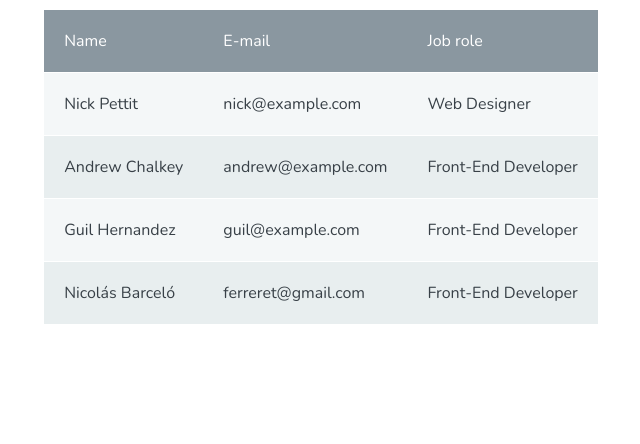
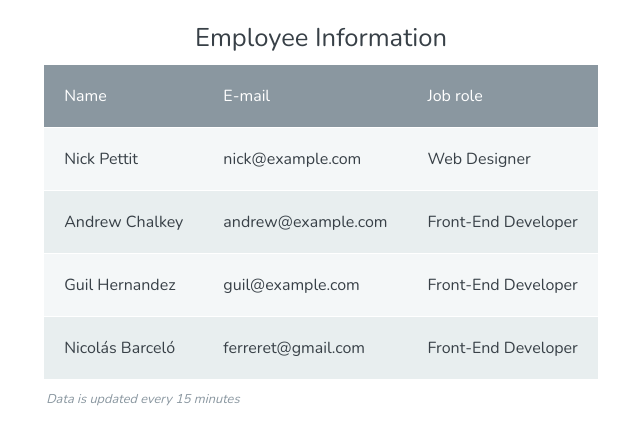
Before and after one commit to ferreret/th-html-tables, a plain HTML site: page index.html in a window 1280 px wide. Shown: the whole page, without its empty margins (319-959 px from the left). Drawn offline with nearby package versions, Linux system fonts and the light colour scheme.

Commit message:
Fin del ejemplo

```diff
--- a/index.html
+++ b/index.html
@@ -11,6 +11,7 @@
   <body>
 
     <table>
+      <caption>Employee Information</caption>
       <thead>
         <tr>
           <th scope="col">Name</th>
@@ -18,6 +19,13 @@
           <th scope="col">Job role</th>
         </tr>
       </thead>
+      <tfoot>
+        <!-- El table footer lo ponemos aquí porque puede
+        ponerse allí donde queramos -->
+        <tr>
+          <td colspan="3">Data is updated every 15 minutes</td>
+        </tr>
+      </tfoot>
       <tbody>
         <tr>
           <th scope="row">Nick Pettit</th>
```
